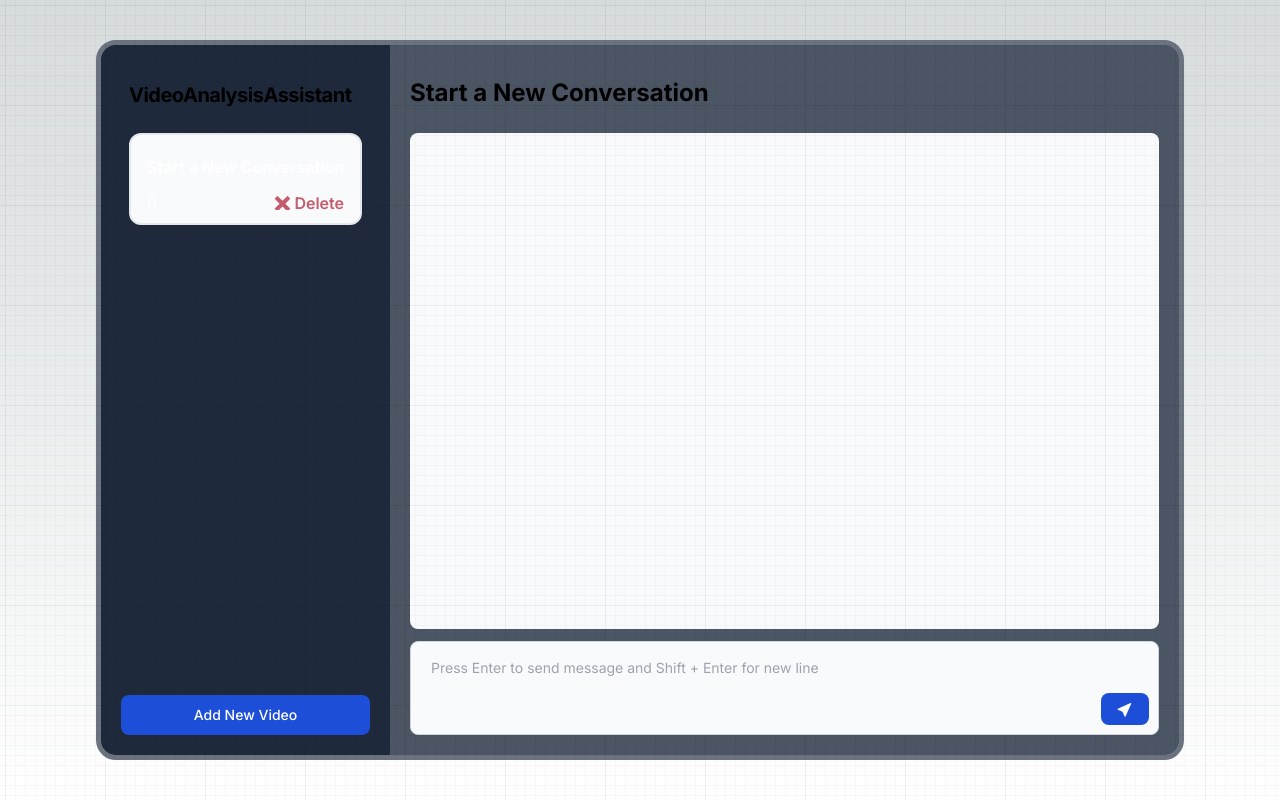
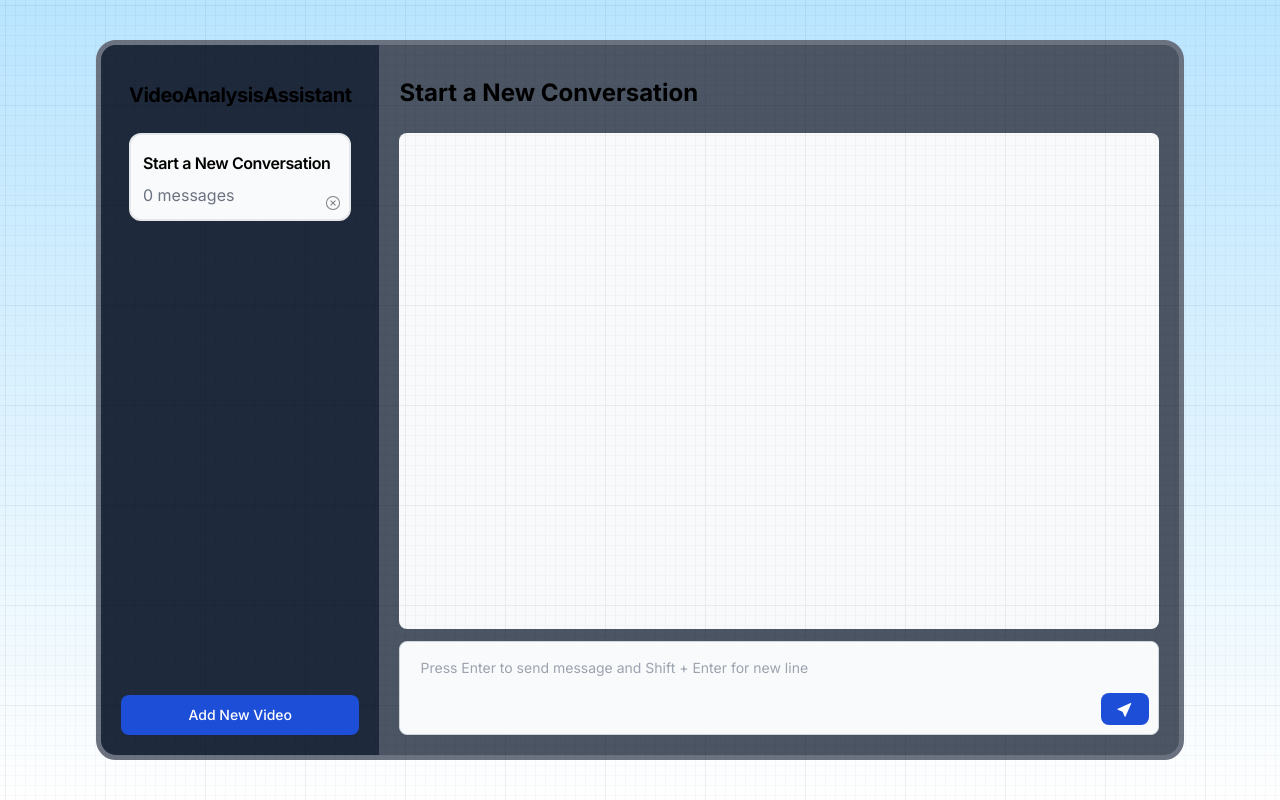
Before and after one commit to jotpalch/AI-Smart-Video-Analysis-Assistant, a Next.js app in the folder Front-end/: page / in a window 1280 px wide. Built offline with nearby package versions, Linux system fonts and the light colour scheme.

Commit message:
chore: improve UI experience

```diff
--- a/Front-end/app/components/chat-list.jsx
+++ b/Front-end/app/components/chat-list.jsx
@@ -18,36 +18,33 @@ export function ChatList() {
 				<div
 					onClick={() => selectSession(index)}
 					key={session.id}
-					className={`relative flex flex-col items-start px-4 py-2 rounded-xl border-2 bg-gray-50 dark:bg-gray-700 dark:border-gray-600 dark:text-white hover:cursor-pointer ${
+					className={`relative flex flex-col items-start p-3 rounded-xl border-2 bg-gray-50 dark:bg-gray-900 dark:text-white hover:cursor-pointer ${
 						currentSessionIndex === index
-							? " text-white dark:border-blue-600 "
-							: ""
+							? " dark:border-blue-500 "
+							: " dark:border-gray-600 "
 					}`}
 				>
 					<div
-						className={`w-full my-3 font-semibold border-gray-300 rounded-lg focus:ring-blue-500 focus:border-blue-500 dark:border-gray-600 dark:placeholder-gray-400 dark:text-gray-200 dark:focus:ring-blue-500 dark:focus:border-blue-500`}
+						className="w-full mt-1 mb-2 truncate tracking-tight font-semibold rounded-lg dark:text-gray-200"
 					>
 						{session.topic}
 					</div>
 					<div className="flex w-full justify-between">
-						<div className="block">{messageCounts[index]}</div>
-						<button onClick={() => deleteSession(index)} className="flex items-center gap-1">
-							<svg
-								fill="none"
-								viewBox="0 0 15 15"
-								height="0.9em"
-								width="1em"
+						<div className="block text-gray-500">{messageCounts[index]} messages</div>
+					</div>
+					<button
+						onClick={() => deleteSession(index)}
+						className="flex items-center absolute end-2 bottom-2"
 					>
+						<svg fill="none" viewBox="0 0 15 15" height="1em" width="1em">
 							<path
-									fill="#c45c6e"
+								fill="gray"
 								fillRule="evenodd"
-									d="M15.854 12.854L11 8l4.854-4.854a.503.503 0 000-.707L13.561.146a.499.499 0 00-.707 0L8 5 3.146.146a.5.5 0 00-.707 0L.146 2.439a.499.499 0 000 .707L5 8 .146 12.854a.5.5 0 000 .707l2.293 2.293a.499.499 0 00.707 0L8 11l4.854 4.854a.5.5 0 00.707 0l2.293-2.293a.499.499 0 000-.707z"
+								d="M.877 7.5a6.623 6.623 0 1113.246 0 6.623 6.623 0 01-13.246 0zM7.5 1.827a5.673 5.673 0 100 11.346 5.673 5.673 0 000-11.346zm2.354 3.32a.5.5 0 010 .707L8.207 7.5l1.647 1.646a.5.5 0 01-.708.708L7.5 8.207 5.854 9.854a.5.5 0 01-.708-.708L6.793 7.5 5.146 5.854a.5.5 0 01.708-.708L7.5 6.793l1.646-1.647a.5.5 0 01.708 0z"
 								clipRule="evenodd"
 							/>
 						</svg>
-                            <span className=" font-semibold text-[#c45c6e]"> Delete </span>
 					</button>
-					</div>
 				</div>
 			))}
 		</div>
--- a/Front-end/app/components/markdown.jsx
+++ b/Front-end/app/components/markdown.jsx
@@ -130,8 +130,6 @@ export const MarkdownContent = React.memo(_MarkDownContent);
 export function Markdown(props) {
 	const mdRef = useRef(null);
 
-	console.log(props);
-
 	return (
 		<div
 			className="markdown-body"
--- a/Front-end/app/globals.css
+++ b/Front-end/app/globals.css
@@ -11,21 +11,21 @@
 
 :root {
 	--foreground-rgb: 0, 0, 0;
-  --background-start-rgb: 214, 219, 220;
+	--background-start-rgb: 185, 229, 255;
 	--background-end-rgb: 255, 255, 255;
 }
 
 @media (prefers-color-scheme: dark) {
 	:root {
-    --foreground-rgb: 255, 255, 255;
-    --background-start-rgb: 0, 0, 0;
-    --background-end-rgb: 0, 0, 0;
+		--foreground-rgb: 0, 0, 0;
+		--background-start-rgb: 0, 15, 30;
+		--background-end-rgb: 0, 0, 12;
 	}
 }
 
 ::-webkit-scrollbar {
 	width: 7px;
-  height: 30px;
+	height: 7px;
 }
 
 ::-webkit-scrollbar-track {
--- a/Front-end/app/page.js
+++ b/Front-end/app/page.js
@@ -32,9 +32,19 @@ const loadAsyncGoogleFont = () => {
 const LoadingPage = () => (
 	<div className="flex items-center justify-center h-screen">
 		<div className="animate-spin">
-      {/* Replace with your SVG */}
-      <svg xmlns="http://www.w3.org/2000/svg" fill="none" viewBox="0 0 24 24" stroke="currentColor" className="h-12 w-12 text-blue-500">
-        <path strokeLinecap="round" strokeLinejoin="round" strokeWidth={2} d="M12 6v6m0 0v6m0-6h6m-6 0H6" />
+			<svg
+				xmlns="http://www.w3.org/2000/svg"
+				fill="none"
+				viewBox="0 0 24 24"
+				stroke="currentColor"
+				className="h-12 w-12 text-blue-500"
+			>
+				<path
+					strokeLinecap="round"
+					strokeLinejoin="round"
+					strokeWidth={2}
+					d="M12 6v6m0 0v6m0-6h6m-6 0H6"
+				/>
 			</svg>
 		</div>
 	</div>
@@ -54,7 +64,7 @@ export default function Home() {
 			<div className="container flex h-[90vh] rounded-[20px] min-w-[600px] min-h-[370px] overflow-hidden box-border w-full justify-between bg-gray-600 border-[5px] border-gray-500 dark:text-gray-200 ">
 				<Sidebar />
 
-				<div className="grow flex flex-col justify-between gap-3 p-5 max-w-[70vw]">
+				<div className="grow flex flex-col justify-between gap-3 p-5">
 					<ConversationBox />
 					<Chat />
 				</div>
```
Lines whose indentation alone changed are shown as unchanged.
